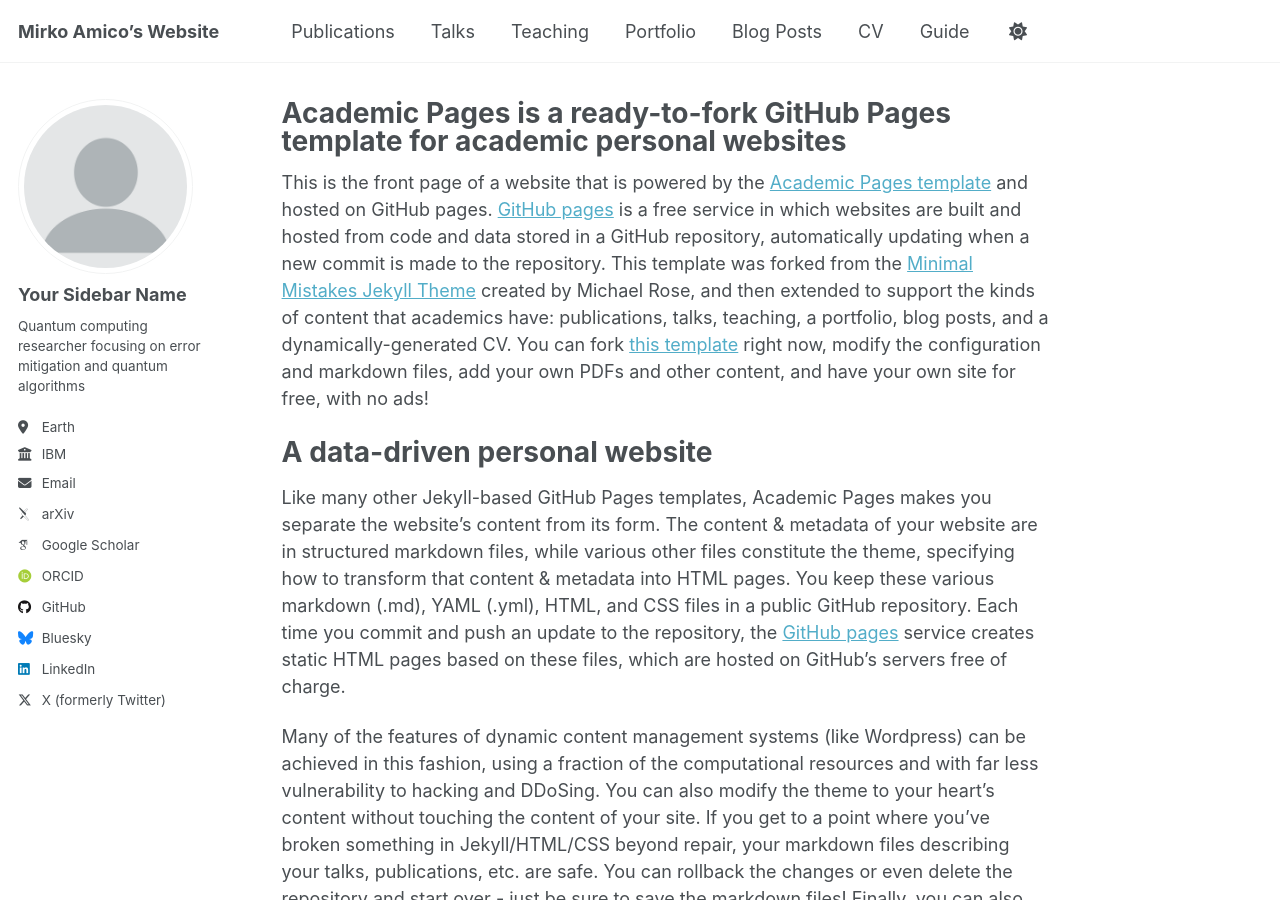
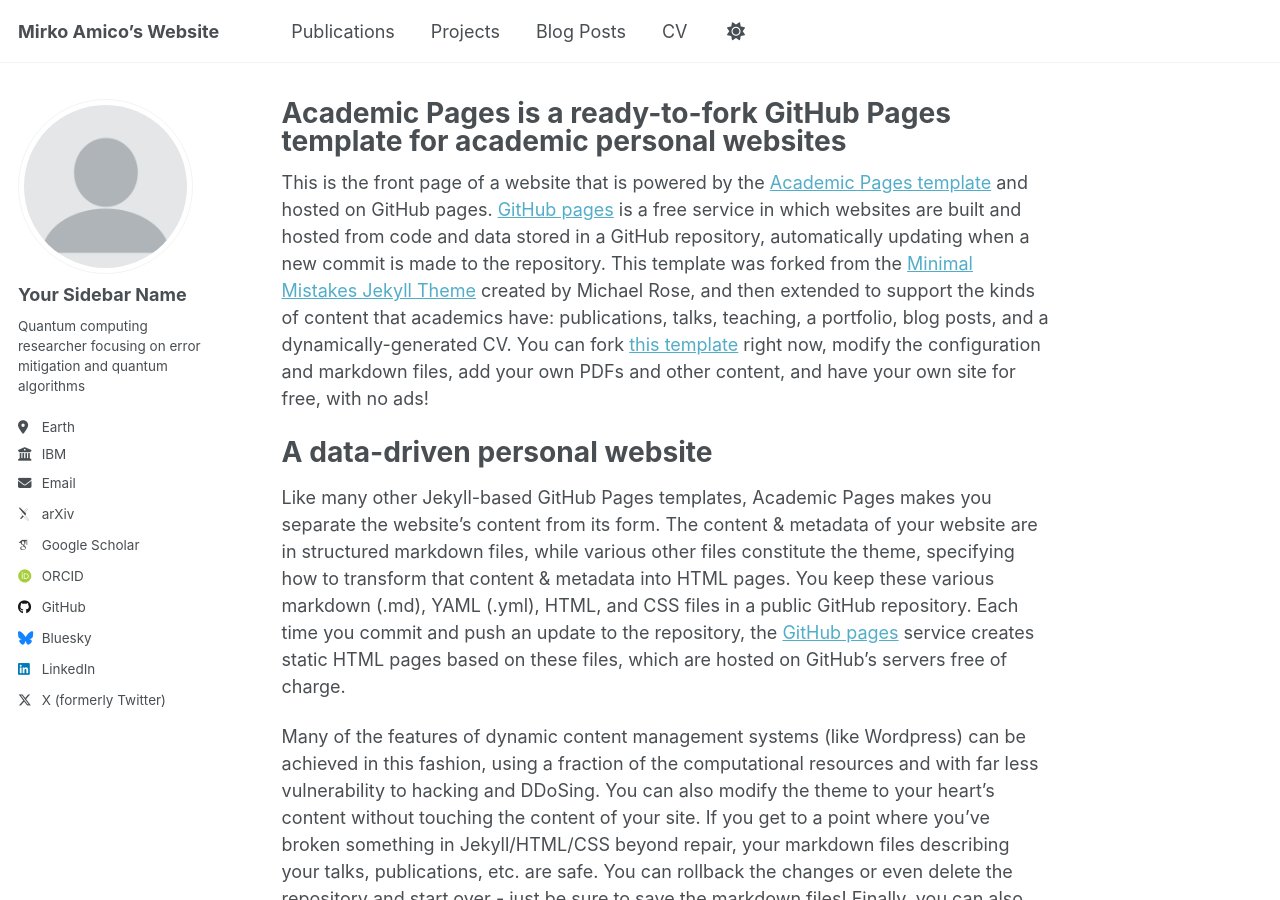
Before and after one commit to miamico/miamico.github.io, a Jekyll site: the page built from _pages/about.md, in a window 1280 px wide and 900 px high. Built offline with Jekyll 4.4.1, drawn with Linux system fonts in a browser that asks for light colours; some web fonts are replaced.

Commit message:
Update navigation.yml

```diff
--- a/_data/navigation.yml
+++ b/_data/navigation.yml
@@ -11,14 +11,14 @@
   - title: "Publications"
     url: /publications/
 
-  - title: "Talks"
-    url: /talks/
+  # - title: "Talks"
+  #   url: /talks/
 
-  - title: "Teaching"
-    url: /teaching/
+  # - title: "Teaching"
+  #   url: /teaching/
 
-  - title: "Portfolio"
-    url: /portfolio/
+  - title: "Projects"
+    url: /projects/
 
   - title: "Blog Posts"
     url: /year-archive/
@@ -29,5 +29,5 @@
   # - title: "CV"
   #   url: /cv-json/
 
-  - title: "Guide"
-    url: /markdown/
+  # - title: "Guide"
+  #   url: /markdown/
```
